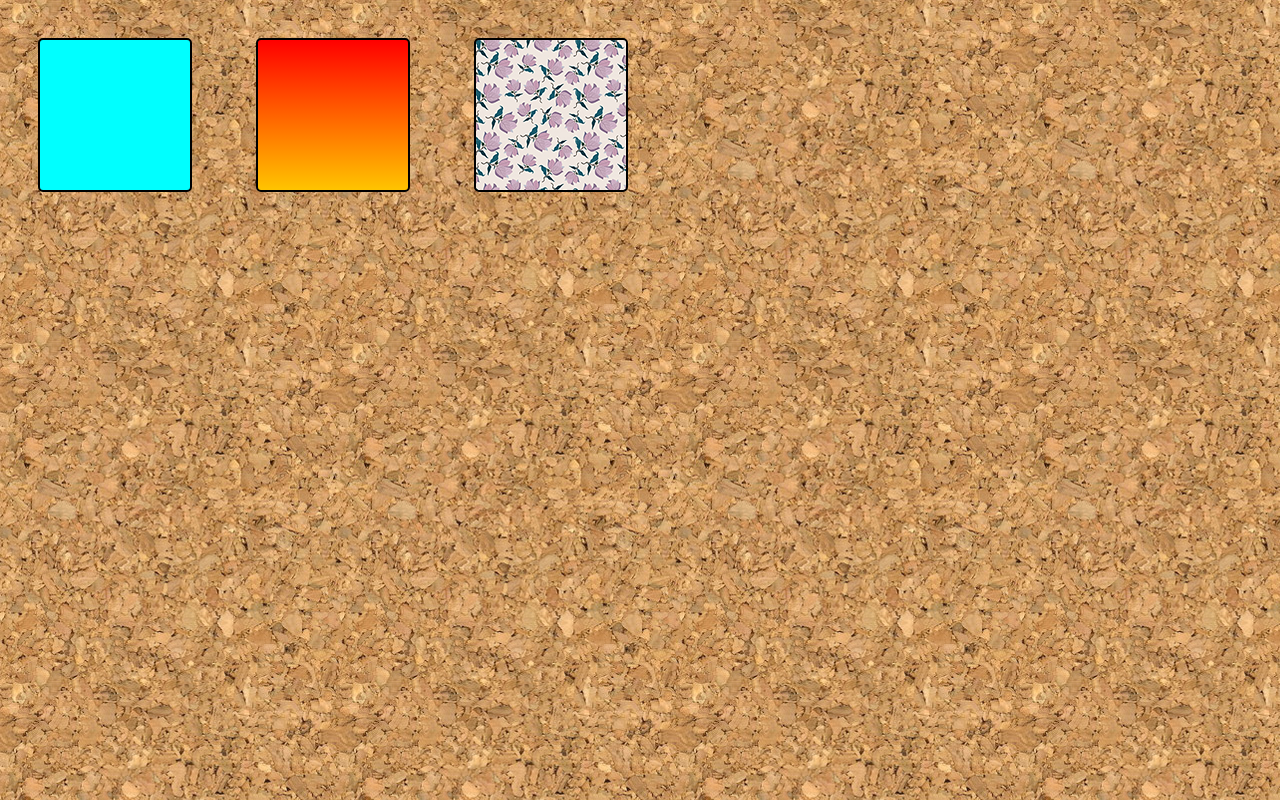
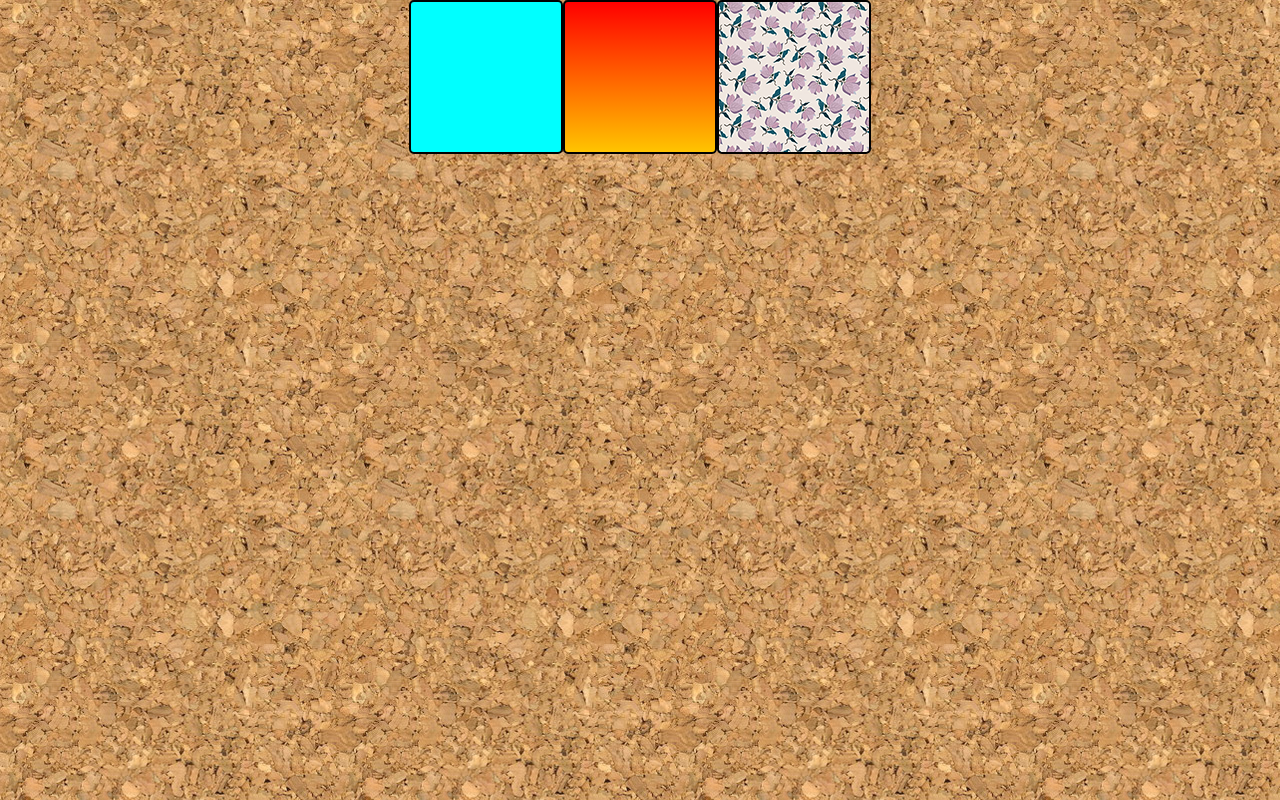
Before and after one commit to davizeroaca/android, a plain HTML site: page pagina3.html in a window 1280 px wide. Drawn offline with Linux system fonts and the light colour scheme.

Commit message:
V10 1.2.1
pag3 and style4
quadrados

```diff
--- a/pagina3.html
+++ b/pagina3.html
@@ -7,8 +7,10 @@
     <link rel="stylesheet" href="style4.css">
 </head>
 <body>
-    <div class="quadrado" id="q1"></div>
-    <div class="quadrado" id="q2"></div>
-    <div class="quadrado" id="q3"></div>
+    <div id="marginofbox">
+        <div class="quadrado" id="q1"></div>
+        <div class="quadrado" id="q2"></div>
+        <div class="quadrado" id="q3"></div>
+    </div>
 </body>
 </html>
--- a/style4.css
+++ b/style4.css
@@ -2,6 +2,12 @@
 
 body {
     background-image: url(media/work/wallpaper001.jpg);
+    margin: 0;
+}
+
+#marginofbox {
+    display: flex;
+    justify-content: center;
 }
 
 .quadrado {
@@ -9,8 +15,8 @@ body {
     border-radius: 5px;
     height: 150px;
     width: 150px;
-    margin: 30px;
-    display: inline-flex;
+    margin: ;
+
 }
 #q1 {
     background-color: aqua;
```
